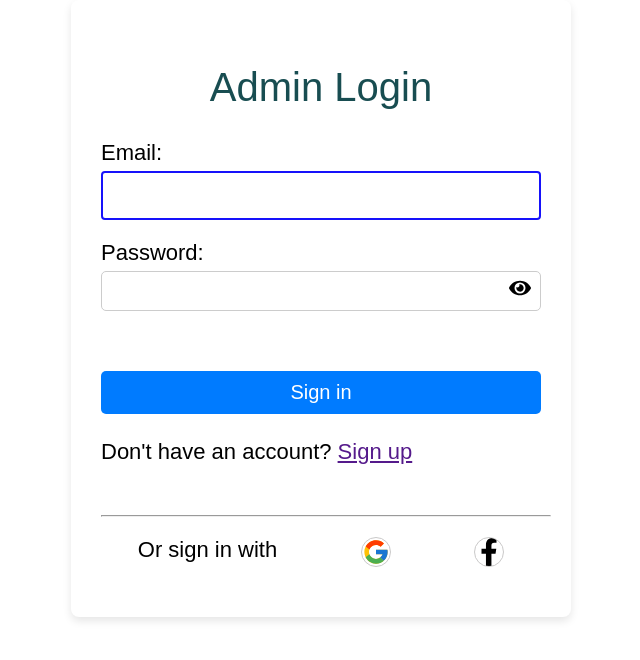
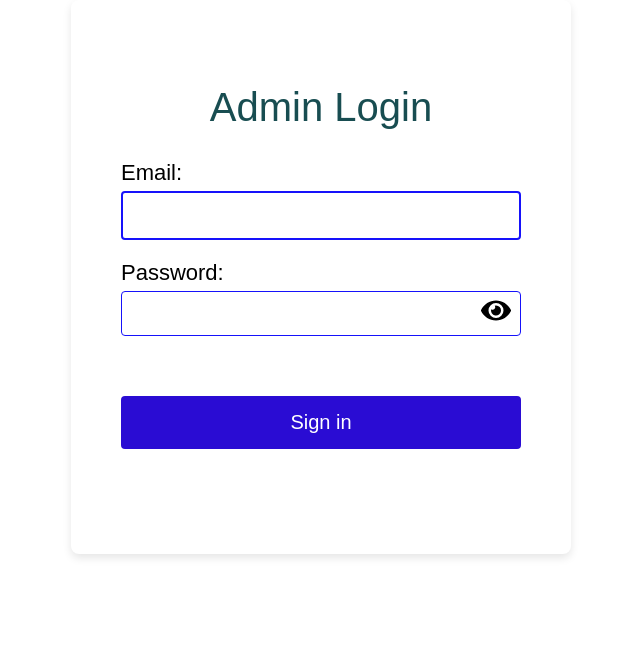
Before and after one commit to Arsl5461/HMS-Batch1, a React (Create React App) app in the folder admin/: page / in a window 1280 px wide. Shown: the top 660 px of the page, without its empty margins (319-959 px from the left). Built offline with nearby package versions, Linux system fonts and the light colour scheme.

Commit message:
login updated

```diff
--- a/admin/src/component/Login.css
+++ b/admin/src/component/Login.css
@@ -1,22 +1,15 @@
 .login {
+    margin-top: 30px;
     width: 100%;
     max-width: 500px;
     margin: 0 auto;
-    padding: 30px;
+    padding: 50px;
+    padding-bottom: 100px;
     background: white;
     font-size: 22px;
     border-radius: 8px;
     box-shadow: 0 4px 8px rgba(0, 0, 0, 0.1);
-  }
-
-  /* .login h2 {
-    margin-bottom: 15px;
-    text-align: center;
-  } */
-
-  .form-group {
-    margin-bottom: 20px;
-  }
+}
 
   .form-group label {
     display: block;
@@ -44,10 +37,6 @@
     text-align: center;
   }
 
-  button:hover {
-    background-color: #0766cc;
-  }
-
   .account {
     margin-top: 40px;
     text-align: center;
@@ -57,36 +46,6 @@
     color: #184D51;
   }
 
-  .loginhr {
-
-    width: 450px;
-    margin-bottom: 20px;
-
-  }
-
-  .not-account {
-    margin-top: 20px;
-    margin-bottom: 50px;
-  }
-
-  .end {
-    margin-bottom: 20px;
-    display: flex;
-    justify-content: space-around;
-  }
-
-  .circle {
-
-    width: 30px;
-    height: 30px;
-    background-color: white;
-    border-radius: 50%;
-    border: 1px solid rgb(202, 201, 201);
-  }
-
-  .icon {
-    font-size: 20x;
-  }
 
   .form-group {
     margin-bottom: 20px;
@@ -98,12 +57,12 @@
 
   .input-wrapper input {
     width: 100%;
-    padding-right: 40px; /* Space for the icon */
+    padding-right: 40px;
     padding-left: 10px;
-    height: 40px;
+    height: 45px;
     font-size: 16px;
-    border: 1px solid #ccc;
-    border-radius: 5px;
+    border: 1px solid #1612fa;
+    border-radius: 4px;
   }
 
   .password-icon {
@@ -112,30 +71,5 @@
     top: 50%;
     transform: translateY(-50%);
     cursor: pointer;
+    font-size: 30px;
   }
-
-  .password-group {
-    position: relative;
-  }
-
-  .password-group input {
-    width: 100%;
-  }
-
-  button {
-    width: 100%;
-    padding: 10px;
-    background-color: #007bff;
-    color: white;
-    border: none;
-    border-radius: 5px;
-  }
-
-  .not-account {
-    margin-top: 20px;
-  }
-
-  .circle {
-    margin-left: 10px;
-    cursor: pointer;
-  }
--- a/admin/src/component/Login.jsx
+++ b/admin/src/component/Login.jsx
@@ -70,9 +70,6 @@ const Login = () => {
                             </div>
                         </div>
                         <button type="submit" style={{ marginTop: "40px" }}>Sign in</button>
-                        <p className="not-account">Don't have an account? <a href="">Sign up</a></p>
-                        <hr className='loginhr' />
-                        <p className="end">Or sign in with <FcGoogle className="circle" /> <FaFacebookF className="circle" /></p>
                     </form>
                 </div>
             </div>
--- a/admin/src/pages/services.css
+++ b/admin/src/pages/services.css
@@ -9,14 +9,14 @@
     background-color: rgb(197, 194, 194);
 
 }
-.upperimag{
+/* .upperimag{
     height: 100%;
     width: 100%;
     background-image: url('');
     background-size: cover;
     background-position: center;
     background-repeat: no-repeat;
-}
+} */
 .blue-nav{
     width: 100%;
     height: 60px;
```
